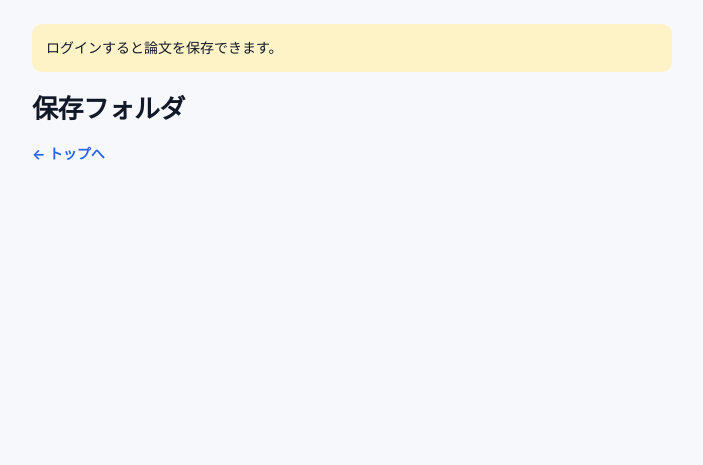
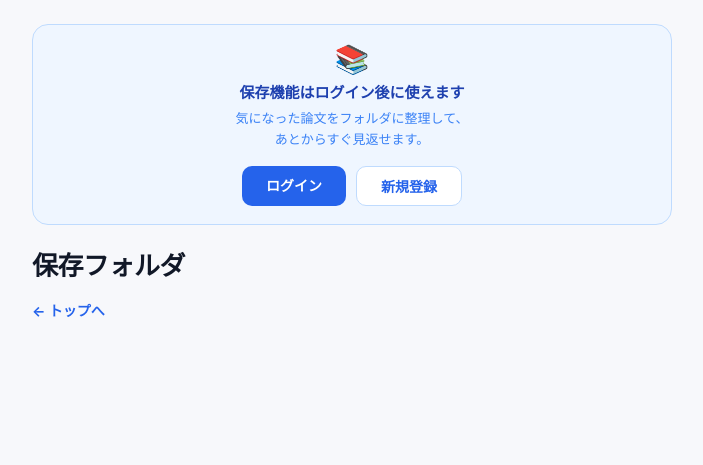
Before and after one commit to etoshihide08-create/paper-saas, a FastAPI app: page /saved in a window 1280 px wide. Shown: the top 465 px of the page, without its empty margins (288-991 px from the left). Run offline with FastAPI, Linux system fonts and the light colour scheme; data that the repository does not hold is empty.

Commit message:
保存ページの未ログイン時UIをカード表示に刷新、嚥下・言語と認知を画像所見の次に移動
- saved.html: alert-box → login-prompt-card（📚 タイトル・説明・ログイン/新規登録ボタン）
- index.html: 嚥下・言語 / 認知 を画像所見の直後に並び替え

Co-Authored-By: Claude Sonnet 4.6 <noreply@anthropic.com>

```diff
--- a/templates/saved.html
+++ b/templates/saved.html
@@ -41,6 +41,30 @@
       }
 
       .alert-box {
+        display: none; /* replaced by login-prompt-card */
+      }
+
+      .login-prompt-card {
+        background: #eff6ff;
+        border: 1px solid #bfdbfe;
+        border-radius: 16px;
+        padding: 20px 20px 18px;
+        margin-bottom: 20px;
+        text-align: center;
+      }
+      .login-prompt-card-icon { font-size: 28px; margin-bottom: 8px; line-height: 1; }
+      .login-prompt-card-title { font-size: 15px; font-weight: 700; color: #1e40af; margin-bottom: 6px; }
+      .login-prompt-card-desc { font-size: 13px; color: #3b82f6; line-height: 1.6; margin-bottom: 16px; }
+      .login-prompt-card-btns { display: flex; gap: 10px; justify-content: center; }
+      .login-prompt-card-btns a {
+        padding: 9px 24px; border-radius: 10px; font-size: 14px; font-weight: 700;
+        text-decoration: none; transition: opacity 0.15s;
+      }
+      .login-prompt-card-btns a:active { opacity: 0.75; }
+      .btn-login-primary { background: #2563eb; color: #fff; }
+      .btn-login-secondary { background: #fff; color: #2563eb; border: 1.5px solid #bfdbfe; }
+
+      .alert-box-old {
         margin: 0 0 16px;
         padding: 12px 14px;
         background: #fef3c7;
@@ -172,7 +196,15 @@
   <body>
     <div class="container">
       {% if is_guest %}
-      <div class="alert-box">ログインすると論文を保存できます。</div>
+      <div class="login-prompt-card">
+        <div class="login-prompt-card-icon">📚</div>
+        <div class="login-prompt-card-title">保存機能はログイン後に使えます</div>
+        <div class="login-prompt-card-desc">気になった論文をフォルダに整理して、<br>あとからすぐ見返せます。</div>
+        <div class="login-prompt-card-btns">
+          <a href="/login?from=saved" class="btn-login-primary">ログイン</a>
+          <a href="/register" class="btn-login-secondary">新規登録</a>
+        </div>
+      </div>
       {% endif %}
 
       <h1 style="display:flex;align-items:center;justify-content:space-between;flex-wrap:wrap;gap:8px;">
```
Also changed, not shown: templates/index.html (+4 -4 lines).
